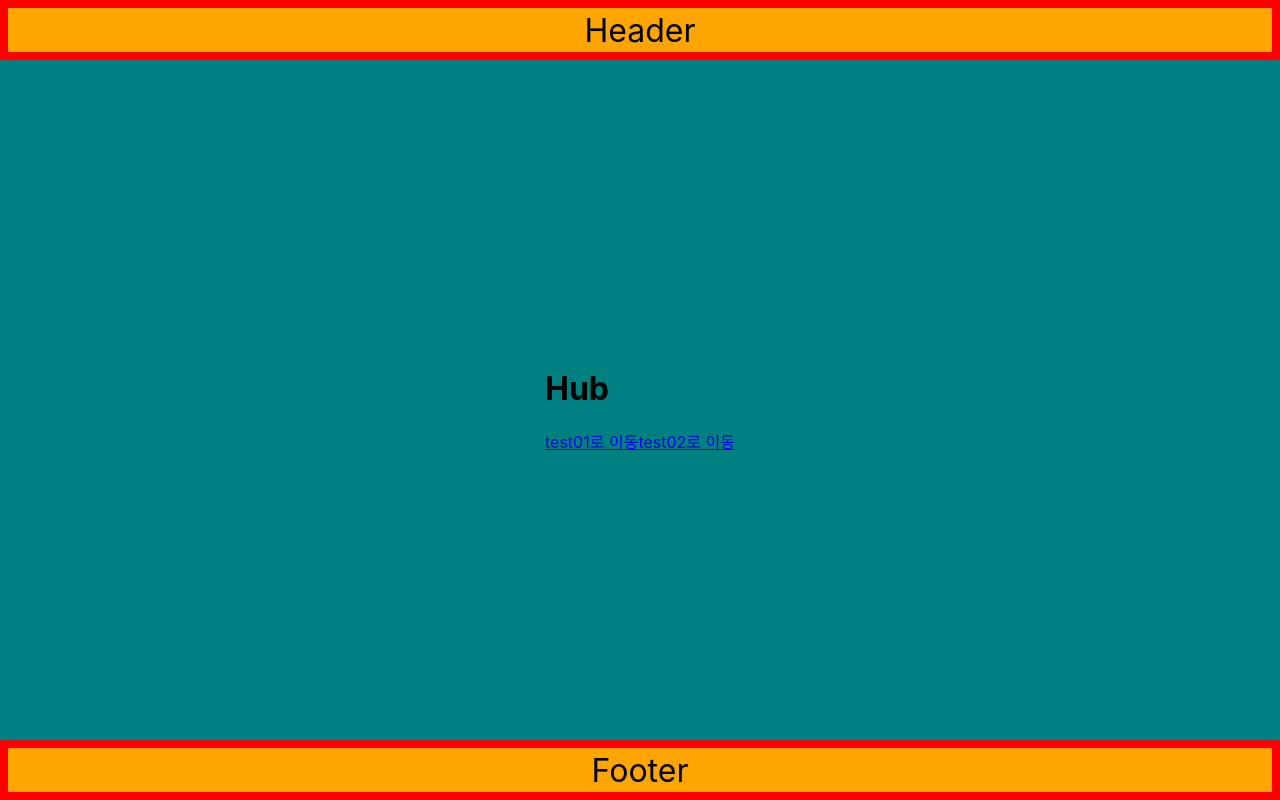
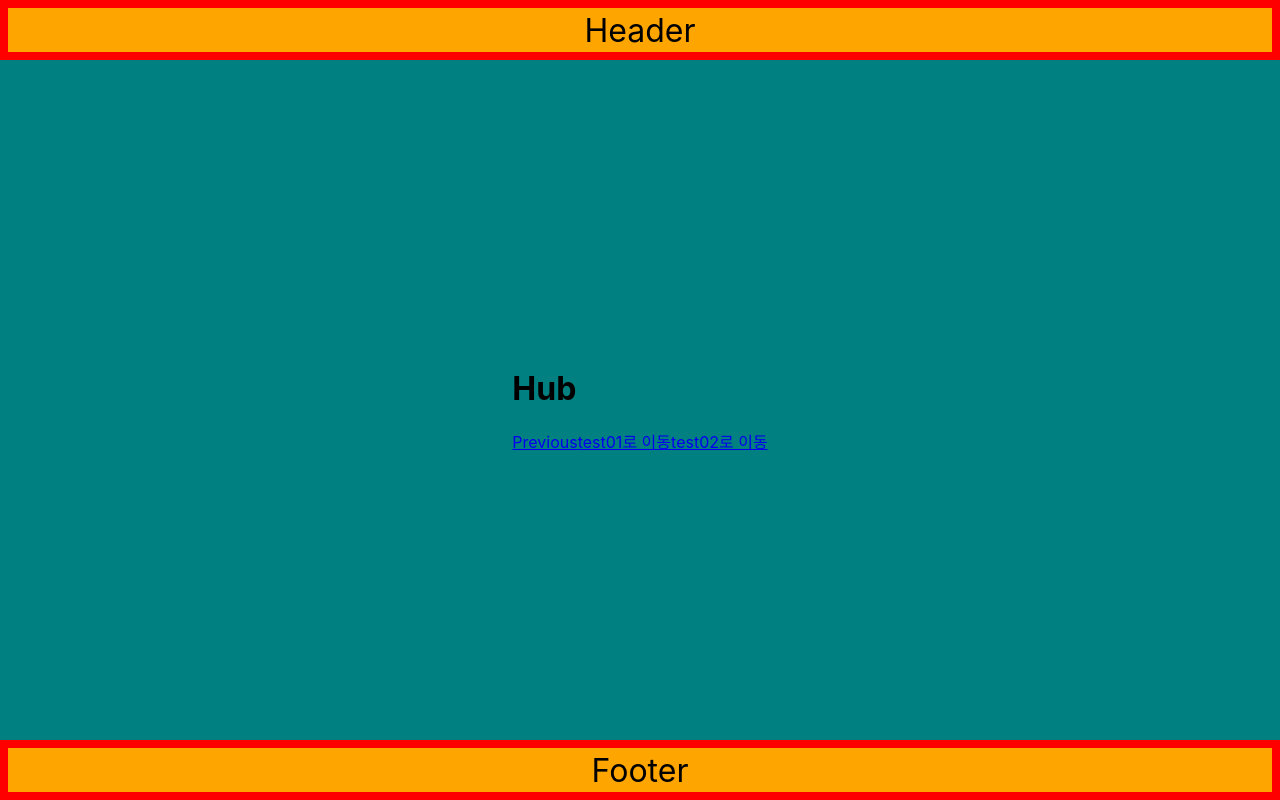
Before and after one commit to jimuk-choi/jimuk-choi.github.io, a React (Create React App) app in the folder new/: page / in a window 1280 px wide. Built offline with nearby package versions, Linux system fonts and the light colour scheme.

Commit message:
Previous Portfolio Connect

```diff
--- a/new/src/Page/Hub.tsx
+++ b/new/src/Page/Hub.tsx
@@ -4,6 +4,7 @@ function Hub() {
   return (
     <div>
       <h1>Hub</h1>
+      <Link to="https://jimukchoi.github.io/JMC.github.io/">Previous</Link>
       <Link to="/test01">test01로 이동</Link>
       <Link to="/test02">test02로 이동</Link>
     </div>
```
